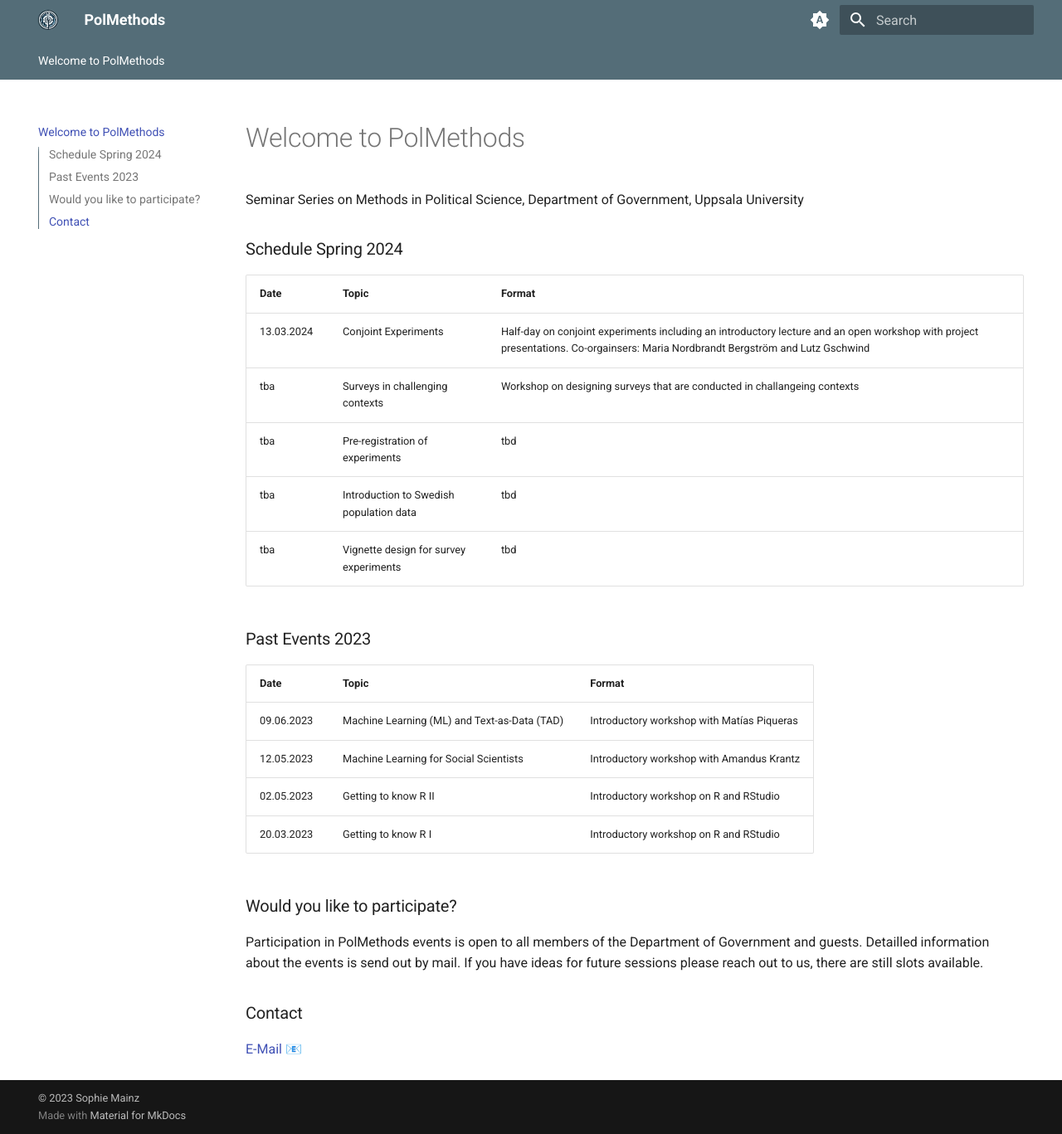
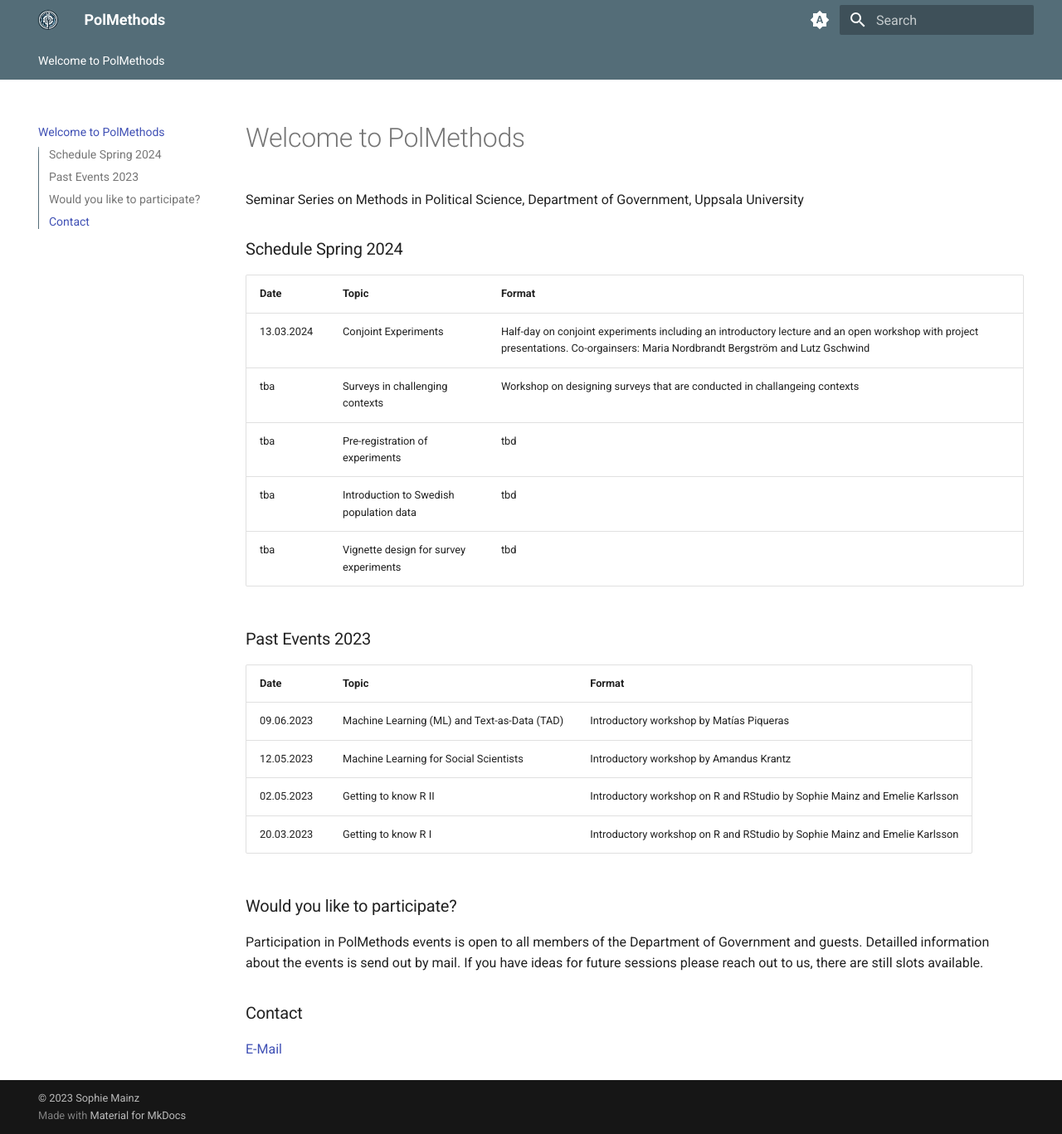
Before and after one commit to sophiemainz/polmethods-website, an MkDocs documentation site: the page built from docs/index.md, in a window 1280 px wide and 1367 px high. Shown: the whole window at 83% size. Built offline with MkDocs 1.6.1 and Material for MkDocs 9.7.7, drawn with Linux system fonts in a browser that asks for light colours.

Commit message:
table update

```diff
--- a/docs/index.md
+++ b/docs/index.md
@@ -17,10 +17,10 @@ Seminar Series on Methods in Political Science, Department of Government, Uppsal
 
 | Date       | Topic        | Format                                  |
 |------------|-------------------|-----------------------------------------|
-| 09.06.2023 | Machine Learning (ML) and Text-as-Data (TAD) | Introductory workshop with Matías Piqueras|
-| 12.05.2023 | Machine Learning for Social Scientists | Introductory workshop with Amandus Krantz|
-| 02.05.2023 | Getting to know R II| Introductory workshop on R and RStudio|
-| 20.03.2023 | Getting to know R I| Introductory workshop on R and RStudio|
+| 09.06.2023 | Machine Learning (ML) and Text-as-Data (TAD) | Introductory workshop by Matías Piqueras|
+| 12.05.2023 | Machine Learning for Social Scientists | Introductory workshop by Amandus Krantz|
+| 02.05.2023 | Getting to know R II| Introductory workshop on R and RStudio by Sophie Mainz and Emelie Karlsson|
+| 20.03.2023 | Getting to know R I| Introductory workshop on R and RStudio by Sophie Mainz and Emelie Karlsson|
 
 
 
@@ -31,4 +31,4 @@ Participation in PolMethods events is open to all members of the Department of G
 
 ### Contact
 
-[E-Mail 📧](mailto:sophie.mainz@uu.se)
+[E-Mail](mailto:sophie.mainz@uu.se)
```
